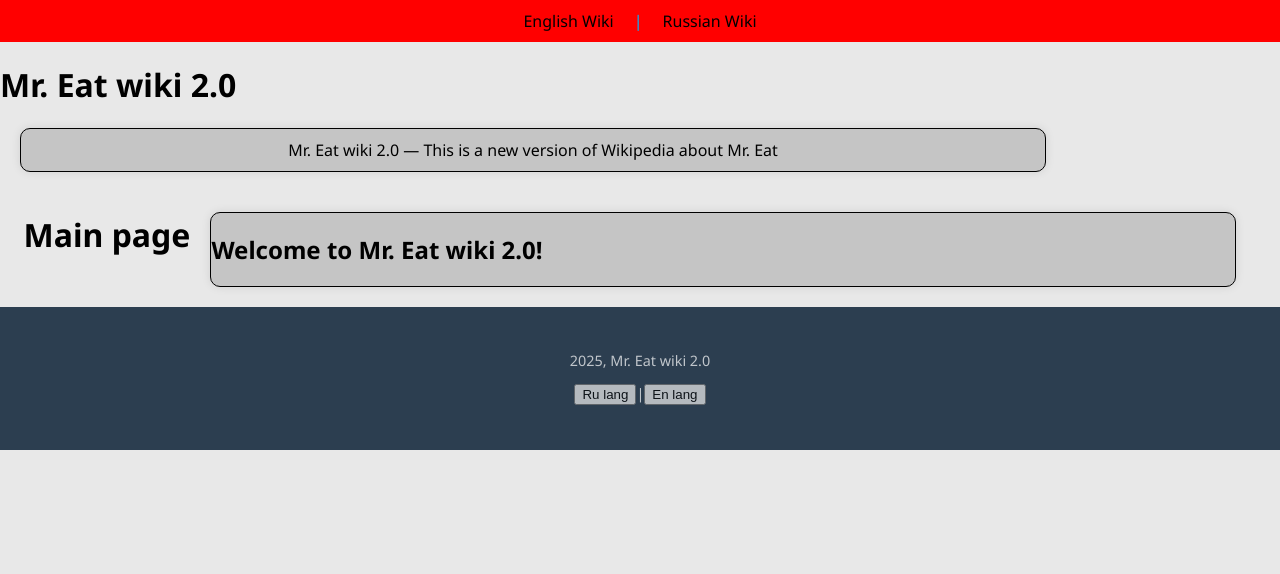
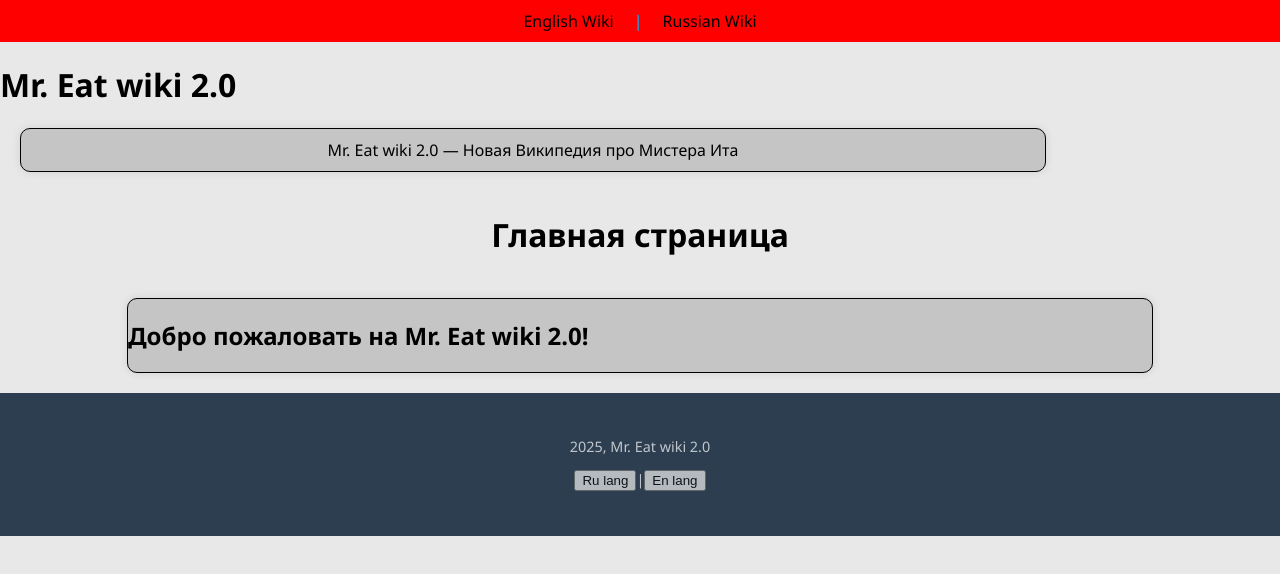
Before and after one commit to shaman2016scratch/MrEatWiki, a plain HTML site: page Ru/index.html in a window 1280 px wide. Drawn offline with Linux system fonts and the light colour scheme.

Commit message:
Update index.html

```diff
--- a/Ru/index.html
+++ b/Ru/index.html
@@ -8,7 +8,7 @@
 <meta property="og:title" content="Главная страница">
 <meta property="og:site_name" content="Ru Mr. Eat Wiki 2.0">
 <meta property="og:url" content="https://shaman2016scratch.github.io/MrEatWiki">
-<meta property="og:description" content="Official web site Mr. Eat wiki 2.0">
+<meta property="og:description" content="Главная страница оффициального сайта Ru Mr. Eat Wiki 1.0">
 <meta property="og:image" content="/icon.png">
 <meta name="description" content="Оффициальный сайт Mr. Eat Wiki 2.0"/>
 <!-- Yandex.Metrika counter -->
@@ -130,12 +130,12 @@
 </div>
   <h1>Mr. Eat wiki 2.0</h1>
   <div class="project">
-    <p>Mr. Eat wiki 2.0 — This is a new version of Wikipedia about Mr. Eat</p>
+    <p>Mr. Eat wiki 2.0 — Новая Википедия про Мистера Ита</p>
   </div>
   <div class="projects">
-    <h1>Main page</h1>
+    <h1>Главная страница</h1>
     <div class="project">
-      <h2>Welcome to Mr. Eat wiki 2.0!</h2>
+      <h2>Добро пожаловать на Mr. Eat wiki 2.0!</h2>
     </div>
   </div>
   <footer>
```
